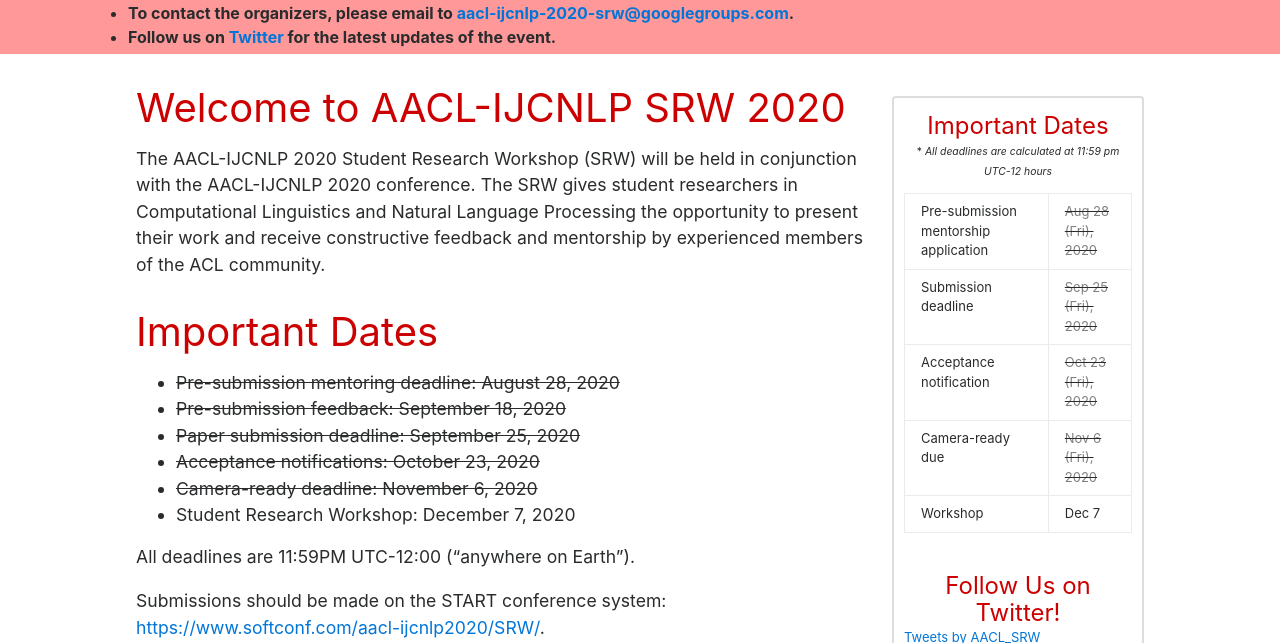
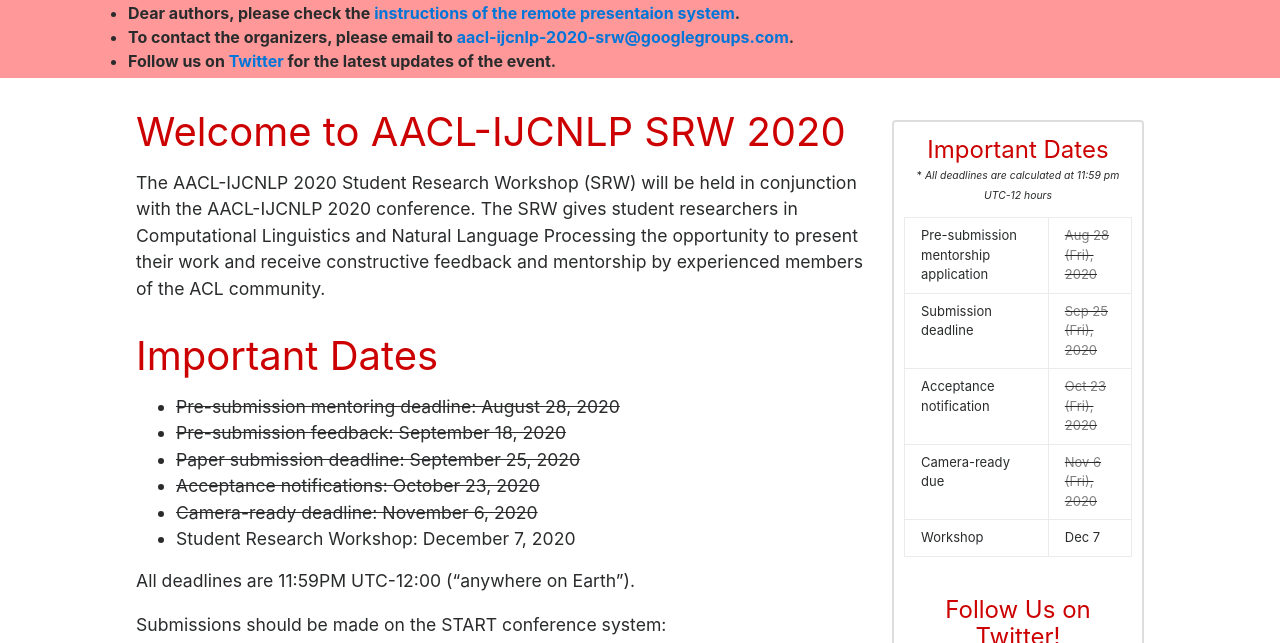
Before and after one commit to aacl2023-srw/aacl2023-srw.github.io, a Jekyll site: the page built from index.md, in a window 1280 px wide and 900 px high, scrolled down 307 px, cut to the strip 257-900 px from the top of the window. Built offline with Jekyll 4.4.1, drawn with Linux system fonts in a browser that asks for light colours; comment, search, counter and statistics services are not loaded.

Commit message:
add link to the instructions of the remote presentation system

```diff
--- a/_includes/page-header.html
+++ b/_includes/page-header.html
@@ -14,6 +14,7 @@
 </section>
 <div class="announce">
     <ul style='padding: 0; margin:0;'>
+        <li>Dear authors, please check the <a href="http://aacl2020.org/blog/5/">instructions of the remote presentaion system</a>.</li>
         <li>To contact the organizers, please email to <a href = "mailto: aacl-ijcnlp-2020-srw@googlegroups.com">aacl-ijcnlp-2020-srw@googlegroups.com</a>. </li>
         <li>Follow us on <a href="https://twitter.com/AACL_SRW">Twitter</a> for the latest updates of the event. </li>
     </ul>
```
